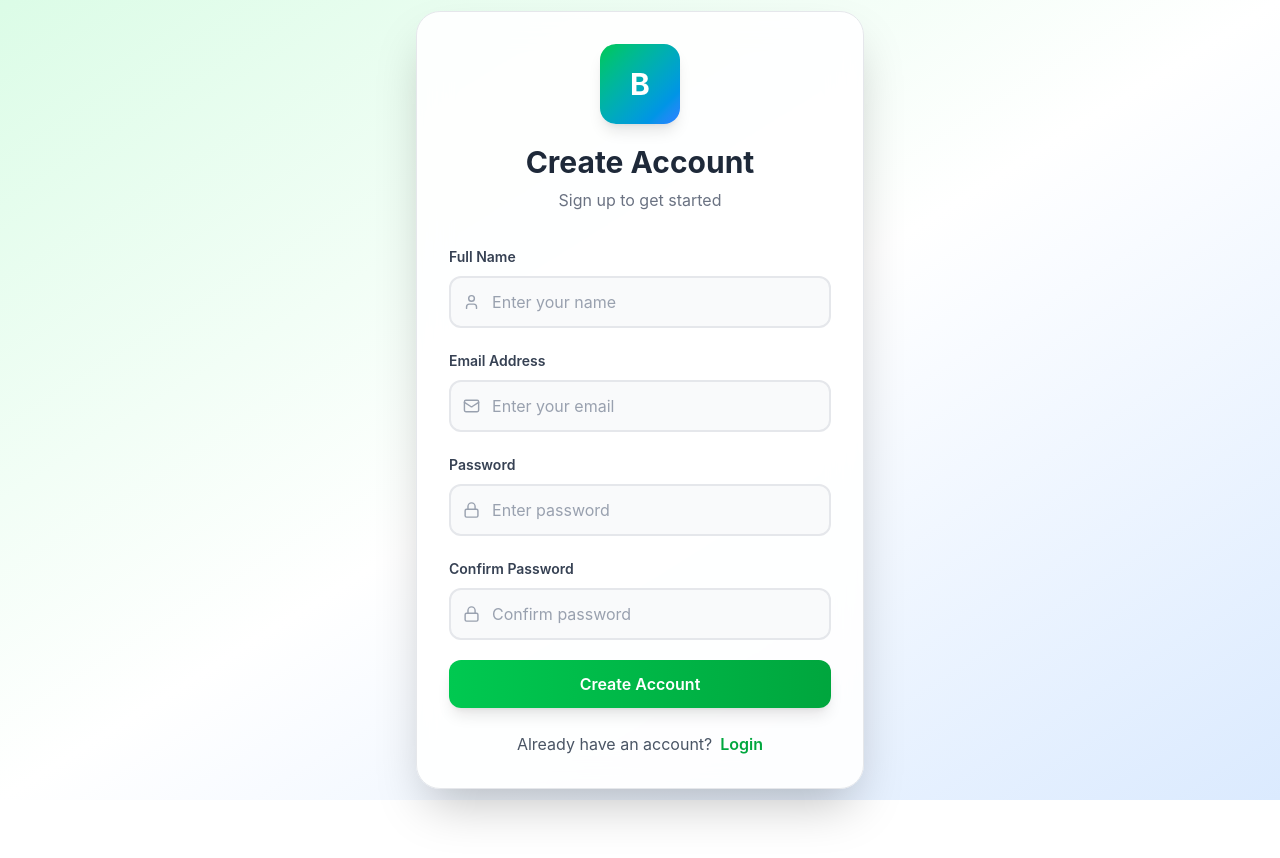
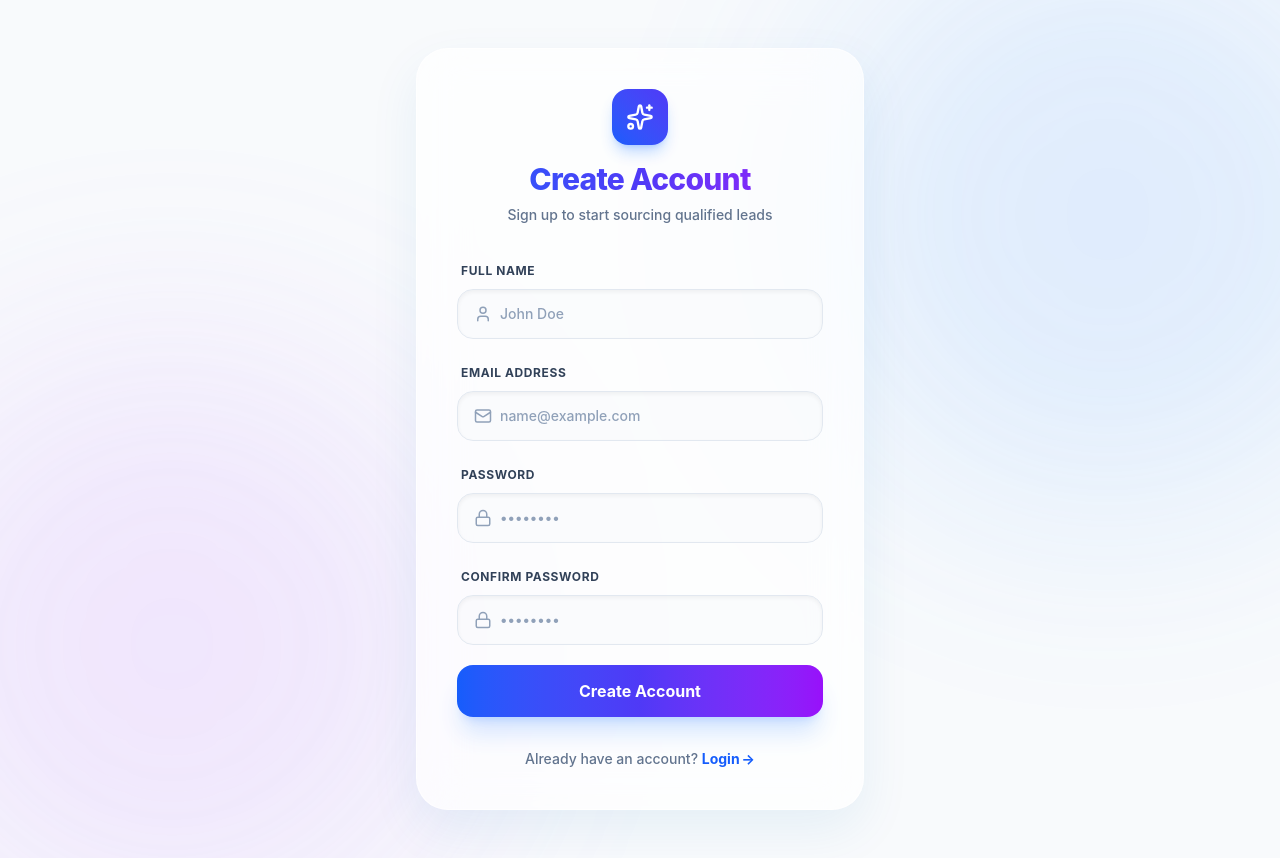
Before and after one commit to bobbyku0104/Map-Data-Generator, a React (Vite) app in the folder client/: page /signup in a window 1280 px wide. Before the commit the page ends 800 px from the top, so only its background shows below. Built offline with nearby package versions, Linux system fonts and the light colour scheme.

Commit message:
ui chnage in register or login part

```diff
--- a/client/src/components/Login.jsx
+++ b/client/src/components/Login.jsx
@@ -1,5 +1,5 @@
 import { useState, useEffect } from "react";
-import { Eye, EyeOff, Mail, Lock, Loader2, AlertCircle } from "lucide-react";
+import { Eye, EyeOff, Mail, Lock, Loader2, AlertCircle, Sparkles } from "lucide-react";
 import { useNavigate } from "react-router-dom";
 import axios from "axios";
 
@@ -52,122 +52,144 @@ export default function Login() {
   };
 
   return (
-    <div className="min-h-screen flex items-center justify-center bg-gradient-to-br from-blue-100 via-white to-purple-100 px-4">
-      <div className="w-full max-w-md bg-white/80 backdrop-blur-lg shadow-2xl rounded-3xl p-8 border border-gray-200">
-        {/* Logo / Heading */}
+    <div className="min-h-screen relative flex items-center justify-center bg-slate-50 overflow-hidden px-4 py-12">
+      {/* Dynamic Background Glow Blobs */}
+      <div className="absolute inset-0 overflow-hidden pointer-events-none">
+        <div className="absolute top-[-10%] right-[-10%] w-[50vw] h-[50vw] max-w-[600px] max-h-[600px] bg-blue-400/20 rounded-full filter blur-[120px] animate-pulse"></div>
+        <div className="absolute bottom-[-10%] left-[-10%] w-[50vw] h-[50vw] max-w-[600px] max-h-[600px] bg-purple-400/20 rounded-full filter blur-[120px] animate-pulse duration-[6000ms]"></div>
+      </div>
+
+      {/* Main Glassmorphic Container */}
+      <div className="relative w-full max-w-md bg-white/70 backdrop-blur-xl shadow-[0_20px_50px_rgba(8,_112,_184,_0.08)] rounded-[32px] p-8 md:p-10 border border-white/60 animate-fade-in-down">
+
+        {/* Brand Emblem & Headings */}
         <div className="text-center mb-8">
-          <div className="w-16 h-16 bg-blue-600 text-white flex items-center justify-center rounded-2xl mx-auto text-2xl font-bold shadow-lg">
-            B
+          <div className="w-14 h-14 bg-gradient-to-tr from-blue-600 to-indigo-600 text-white flex items-center justify-center rounded-2xl mx-auto text-2xl font-black shadow-lg shadow-blue-500/30 transform hover:rotate-12 transition-transform duration-300">
+            <Sparkles className="w-7 h-7" />
           </div>
 
-          <h2 className="text-4xl font-bold mt-4 text-gray-800">
+          <h2 className="text-3xl font-extrabold mt-4 bg-gradient-to-r from-blue-600 via-indigo-600 to-purple-600 bg-clip-text text-transparent tracking-tight">
             Welcome Back
           </h2>
 
-          <p className="text-gray-500 mt-2">Login to continue your account</p>
+          <p className="text-slate-500 mt-2 font-medium text-sm">
+            Sign in to generate high-quality business leads
+          </p>
         </div>
 
-        {/* Error Message */}
+        {/* Error Notification Alert */}
         {error && (
-          <div className="mb-6 p-4 bg-red-50 border border-red-100 rounded-2xl flex items-center gap-3 text-red-700 animate-in fade-in duration-300">
-            <AlertCircle className="w-5 h-5 flex-shrink-0" />
-            <p className="text-sm font-semibold">{error}</p>
+          <div className="mb-6 p-4 bg-red-50/80 backdrop-blur-sm border border-red-100 rounded-2xl flex items-center gap-3 text-red-700 animate-in slide-in-from-top-2 duration-300 shadow-sm">
+            <div className="bg-red-100 p-1.5 rounded-lg flex-shrink-0">
+              <AlertCircle className="w-4 h-4 text-red-600" />
+            </div>
+            <p className="text-xs font-semibold leading-relaxed">{error}</p>
           </div>
         )}
 
-        {/* Form */}
-        <form onSubmit={handleLogin} className="space-y-5">
-          {/* Email */}
+        {/* Interactive Form */}
+        <form onSubmit={handleLogin} className="space-y-6">
+          {/* Email Address */}
           <div>
-            <label className="text-sm font-medium text-gray-700">
+            <label className="text-xs font-bold text-slate-700 tracking-wider uppercase ml-1">
               Email Address
             </label>
 
-            <div className="flex items-center border rounded-xl mt-2 px-3 focus-within:ring-2 focus-within:ring-blue-500 bg-gray-50">
-              <Mail size={18} className="text-gray-400" />
+            <div className="flex items-center border border-slate-200 rounded-2xl mt-2 px-4 bg-slate-50/50 focus-within:bg-white focus-within:border-blue-500 focus-within:ring-4 focus-within:ring-blue-100 transition-all duration-300 shadow-inner">
+              <Mail size={18} className="text-slate-400 mr-2 flex-shrink-0" />
 
               <input
                 type="email"
-                placeholder="Enter your email"
+                placeholder="name@example.com"
                 value={email}
                 onChange={(e) => setEmail(e.target.value)}
                 disabled={loading}
-                className="w-full p-3 bg-transparent outline-none text-gray-700"
+                className="w-full py-3.5 bg-transparent outline-none text-slate-800 placeholder-slate-400 font-medium text-sm"
               />
             </div>
           </div>
 
-          {/* Password */}
+          {/* Password Field */}
           <div>
-            <label className="text-sm font-medium text-gray-700">
+            <label className="text-xs font-bold text-slate-700 tracking-wider uppercase ml-1">
               Password
             </label>
 
-            <div className="flex items-center border rounded-xl mt-2 px-3 focus-within:ring-2 focus-within:ring-blue-500 bg-gray-50">
-              <Lock size={18} className="text-gray-400" />
+            <div className="flex items-center border border-slate-200 rounded-2xl mt-2 px-4 bg-slate-50/50 focus-within:bg-white focus-within:border-blue-500 focus-within:ring-4 focus-within:ring-blue-100 transition-all duration-300 shadow-inner">
+              <Lock size={18} className="text-slate-400 mr-2 flex-shrink-0" />
 
               <input
                 type={showPassword ? "text" : "password"}
-                placeholder="Enter your password"
+                placeholder="••••••••"
                 value={password}
                 onChange={(e) => setPassword(e.target.value)}
                 disabled={loading}
-                className="w-full p-3 bg-transparent outline-none text-gray-700"
+                className="w-full py-3.5 bg-transparent outline-none text-slate-800 placeholder-slate-400 font-medium text-sm"
               />
 
               <button
                 type="button"
                 onClick={() => setShowPassword(!showPassword)}
                 disabled={loading}
+                className="text-slate-400 hover:text-slate-600 transition-colors p-1.5 rounded-lg hover:bg-slate-100/80 cursor-pointer flex-shrink-0"
               >
                 {showPassword ? (
-                  <EyeOff size={20} className="text-gray-500" />
+                  <EyeOff size={18} />
                 ) : (
-                  <Eye size={20} className="text-gray-500" />
+                  <Eye size={18} />
                 )}
               </button>
             </div>
           </div>
 
-          {/* Remember + Forgot */}
-          <div className="flex items-center justify-between text-sm">
-            <label className="flex items-center gap-2 text-gray-600">
-              <input type="checkbox" disabled={loading} />
-              Remember me
+          {/* Session Handling Options */}
+          <div className="flex items-center justify-between text-xs font-semibold px-1">
+            <label className="flex items-center gap-2 text-slate-600 cursor-pointer group">
+              <input
+                type="checkbox"
+                disabled={loading}
+                className="w-4 h-4 rounded border-slate-300 text-blue-600 focus:ring-blue-500 transition-colors cursor-pointer"
+              />
+              <span className="group-hover:text-slate-900 transition-colors">Remember me</span>
             </label>
 
-            <p className="text-blue-600 cursor-pointer hover:underline">
+            <p className="text-blue-600 cursor-pointer hover:text-indigo-700 transition-colors">
               Forgot Password?
             </p>
           </div>
 
-          {/* Button */}
+          {/* Glowing Form Button */}
           <button
             type="submit"
             disabled={loading}
-            className="w-full bg-blue-600 hover:bg-blue-700 transition-all duration-300 text-white p-3 rounded-xl font-semibold shadow-md hover:shadow-xl flex items-center justify-center gap-2"
+            className="relative w-full bg-gradient-to-r from-blue-600 via-indigo-600 to-purple-600 hover:from-blue-500 hover:to-indigo-500 text-white py-3.5 rounded-2xl font-bold transition-all duration-300 shadow-xl shadow-blue-500/20 hover:shadow-indigo-500/30 hover:-translate-y-0.5 active:translate-y-0 active:scale-[0.98] flex items-center justify-center gap-2 disabled:opacity-50 disabled:cursor-not-allowed group overflow-hidden cursor-pointer"
           >
+            {/* Sweeping Shine Overlay */}
+            <div className="animate-shine"></div>
+
             {loading ? (
               <>
-                <Loader2 className="w-5 h-5 animate-spin" />
-                Logging in...
+                <Loader2 className="w-5 h-5 animate-spin mr-1" />
+                <span>Signing in...</span>
               </>
             ) : (
-              "Login"
+              <span>Sign In</span>
             )}
           </button>
         </form>
 
-        {/* Signup */}
-        <p className="text-center mt-6 text-gray-600">
-          Don’t have an account?
+        {/* Signup Redirect Area */}
+        <p className="text-center mt-8 text-slate-500 text-sm font-medium">
+          Don't have an account?{" "}
           <span
             onClick={() => !loading && navigate("/signup")}
-            className="text-blue-600 ml-2 font-semibold cursor-pointer hover:underline"
+            className="text-blue-600 font-bold cursor-pointer hover:text-indigo-700 transition-colors inline-flex items-center gap-0.5 group"
           >
-            Sign Up
+            <span>Sign Up</span>
+            <span className="transform group-hover:translate-x-0.5 transition-transform duration-200">&rarr;</span>
           </span>
         </p>
+
       </div>
     </div>
   );
--- a/client/src/components/Signup.jsx
+++ b/client/src/components/Signup.jsx
@@ -1,6 +1,6 @@
 import { useState, useEffect } from "react";
 import { useNavigate } from "react-router-dom";
-import { User, Mail, Lock, Loader2, AlertCircle } from "lucide-react";
+import { User, Mail, Lock, Loader2, AlertCircle, Sparkles } from "lucide-react";
 import axios from "axios";
 
 export default function Signup() {
@@ -59,138 +59,155 @@ export default function Signup() {
   };
 
   return (
-    <div className="min-h-screen flex items-center justify-center bg-gradient-to-br from-green-100 via-white to-blue-100 px-4">
-      <div className="w-full max-w-md bg-white/90 backdrop-blur-lg shadow-2xl rounded-3xl p-8 border border-gray-200 transform transition-all duration-300 hover:scale-[1.02]">
-        {/* Logo */}
+    <div className="min-h-screen relative flex items-center justify-center bg-slate-50 overflow-hidden px-4 py-12">
+      {/* Dynamic Background Glow Blobs */}
+      <div className="absolute inset-0 overflow-hidden pointer-events-none">
+        <div className="absolute top-[-10%] right-[-10%] w-[50vw] h-[50vw] max-w-[600px] max-h-[600px] bg-blue-400/20 rounded-full filter blur-[120px] animate-pulse"></div>
+        <div className="absolute bottom-[-10%] left-[-10%] w-[50vw] h-[50vw] max-w-[600px] max-h-[600px] bg-purple-400/20 rounded-full filter blur-[120px] animate-pulse duration-[6000ms]"></div>
+      </div>
+
+      {/* Main Glassmorphic Container */}
+      <div className="relative w-full max-w-md bg-white/70 backdrop-blur-xl shadow-[0_20px_50px_rgba(8,_112,_184,_0.08)] rounded-[32px] p-8 md:p-10 border border-white/60 animate-fade-in-down">
+
+        {/* Brand Emblem & Headings */}
         <div className="text-center mb-8">
-          <div className="w-20 h-20 bg-gradient-to-br from-green-500 to-blue-500 text-white flex items-center justify-center rounded-2xl mx-auto text-3xl font-bold shadow-lg">
-            B
+          <div className="w-14 h-14 bg-gradient-to-tr from-blue-600 to-indigo-600 text-white flex items-center justify-center rounded-2xl mx-auto text-2xl font-black shadow-lg shadow-blue-500/30 transform hover:rotate-12 transition-transform duration-300">
+            <Sparkles className="w-7 h-7" />
           </div>
 
-          <h2 className="text-3xl font-bold mt-5 text-gray-800">
+          <h2 className="text-3xl font-extrabold mt-4 bg-gradient-to-r from-blue-600 via-indigo-600 to-purple-600 bg-clip-text text-transparent tracking-tight">
             Create Account
           </h2>
 
-          <p className="text-gray-500 mt-2">Sign up to get started</p>
+          <p className="text-slate-500 mt-2 font-medium text-sm">
+            Sign up to start sourcing qualified leads
+          </p>
         </div>
 
-        {/* Error Message */}
+        {/* Error Notification Alert */}
         {error && (
-          <div className="mb-6 p-4 bg-red-50 border border-red-100 rounded-2xl flex items-center gap-3 text-red-700 animate-in fade-in duration-300">
-            <AlertCircle className="w-5 h-5 flex-shrink-0" />
-            <p className="text-sm font-semibold">{error}</p>
+          <div className="mb-6 p-4 bg-red-50/80 backdrop-blur-sm border border-red-100 rounded-2xl flex items-center gap-3 text-red-700 animate-in slide-in-from-top-2 duration-300 shadow-sm">
+            <div className="bg-red-100 p-1.5 rounded-lg flex-shrink-0">
+              <AlertCircle className="w-4 h-4 text-red-600" />
+            </div>
+            <p className="text-xs font-semibold leading-relaxed">{error}</p>
           </div>
         )}
 
-        {/* Form */}
+        {/* Interactive Form */}
         <form onSubmit={handleSignup} className="space-y-5">
-          {/* Name */}
+          {/* Full Name */}
           <div>
-            <label className="text-sm font-semibold text-gray-700">
+            <label className="text-xs font-bold text-slate-700 tracking-wider uppercase ml-1">
               Full Name
             </label>
 
-            <div className="flex items-center border-2 border-gray-200 rounded-xl mt-2 px-3 bg-gray-50 focus-within:border-green-500 focus-within:bg-white transition-all duration-200">
-              <User size={18} className="text-gray-400" />
+            <div className="flex items-center border border-slate-200 rounded-2xl mt-2 px-4 bg-slate-50/50 focus-within:bg-white focus-within:border-blue-500 focus-within:ring-4 focus-within:ring-blue-100 transition-all duration-300 shadow-inner">
+              <User size={18} className="text-slate-400 mr-2 flex-shrink-0" />
 
               <input
                 type="text"
-                placeholder="Enter your name"
+                placeholder="John Doe"
                 value={name}
                 onChange={(e) => setName(e.target.value)}
                 disabled={loading}
-                className="w-full p-3 bg-transparent outline-none text-gray-700 placeholder:text-gray-400"
+                className="w-full py-3.5 bg-transparent outline-none text-slate-800 placeholder-slate-400 font-medium text-sm"
               />
             </div>
           </div>
 
-          {/* Email */}
+          {/* Email Address */}
           <div>
-            <label className="text-sm font-semibold text-gray-700">
+            <label className="text-xs font-bold text-slate-700 tracking-wider uppercase ml-1">
               Email Address
             </label>
 
-            <div className="flex items-center border-2 border-gray-200 rounded-xl mt-2 px-3 bg-gray-50 focus-within:border-green-500 focus-within:bg-white transition-all duration-200">
-              <Mail size={18} className="text-gray-400" />
+            <div className="flex items-center border border-slate-200 rounded-2xl mt-2 px-4 bg-slate-50/50 focus-within:bg-white focus-within:border-blue-500 focus-within:ring-4 focus-within:ring-blue-100 transition-all duration-300 shadow-inner">
+              <Mail size={18} className="text-slate-400 mr-2 flex-shrink-0" />
 
               <input
                 type="email"
-                placeholder="Enter your email"
+                placeholder="name@example.com"
                 value={email}
                 onChange={(e) => setEmail(e.target.value)}
                 disabled={loading}
-                className="w-full p-3 bg-transparent outline-none text-gray-700 placeholder:text-gray-400"
+                className="w-full py-3.5 bg-transparent outline-none text-slate-800 placeholder-slate-400 font-medium text-sm"
               />
             </div>
           </div>
 
-          {/* Password */}
+          {/* Password Field */}
           <div>
-            <label className="text-sm font-semibold text-gray-700">
+            <label className="text-xs font-bold text-slate-700 tracking-wider uppercase ml-1">
               Password
             </label>
 
-            <div className="flex items-center border-2 border-gray-200 rounded-xl mt-2 px-3 bg-gray-50 focus-within:border-green-500 focus-within:bg-white transition-all duration-200">
-              <Lock size={18} className="text-gray-400" />
+            <div className="flex items-center border border-slate-200 rounded-2xl mt-2 px-4 bg-slate-50/50 focus-within:bg-white focus-within:border-blue-500 focus-within:ring-4 focus-within:ring-blue-100 transition-all duration-300 shadow-inner">
+              <Lock size={18} className="text-slate-400 mr-2 flex-shrink-0" />
 
               <input
                 type="password"
-                placeholder="Enter password"
+                placeholder="••••••••"
                 value={password}
                 onChange={(e) => setPassword(e.target.value)}
                 disabled={loading}
-                className="w-full p-3 bg-transparent outline-none text-gray-700 placeholder:text-gray-400"
+                className="w-full py-3.5 bg-transparent outline-none text-slate-800 placeholder-slate-400 font-medium text-sm"
               />
             </div>
           </div>
 
-          {/* Confirm Password */}
+          {/* Confirm Password Field */}
           <div>
-            <label className="text-sm font-semibold text-gray-700">
+            <label className="text-xs font-bold text-slate-700 tracking-wider uppercase ml-1">
               Confirm Password
             </label>
 
-            <div className="flex items-center border-2 border-gray-200 rounded-xl mt-2 px-3 bg-gray-50 focus-within:border-green-500 focus-within:bg-white transition-all duration-200">
-              <Lock size={18} className="text-gray-400" />
+            <div className="flex items-center border border-slate-200 rounded-2xl mt-2 px-4 bg-slate-50/50 focus-within:bg-white focus-within:border-blue-500 focus-within:ring-4 focus-within:ring-blue-100 transition-all duration-300 shadow-inner">
+              <Lock size={18} className="text-slate-400 mr-2 flex-shrink-0" />
 
               <input
                 type="password"
-                placeholder="Confirm password"
+                placeholder="••••••••"
                 value={confirmPassword}
                 onChange={(e) => setConfirmPassword(e.target.value)}
                 disabled={loading}
-                className="w-full p-3 bg-transparent outline-none text-gray-700 placeholder:text-gray-400"
+                className="w-full py-3.5 bg-transparent outline-none text-slate-800 placeholder-slate-400 font-medium text-sm"
               />
             </div>
           </div>
 
-          {/* Button */}
+          {/* Glowing Form Button */}
           <button
             type="submit"
             disabled={loading}
-            className="w-full bg-gradient-to-r from-green-500 to-green-600 hover:from-green-600 hover:to-green-700 transition-all duration-300 text-white p-3 rounded-xl font-semibold shadow-lg hover:shadow-xl transform hover:-translate-y-0.5 flex items-center justify-center gap-2"
+            className="relative w-full bg-gradient-to-r from-blue-600 via-indigo-600 to-purple-600 hover:from-blue-500 hover:to-indigo-500 text-white py-3.5 rounded-2xl font-bold transition-all duration-300 shadow-xl shadow-blue-500/20 hover:shadow-indigo-500/30 hover:-translate-y-0.5 active:translate-y-0 active:scale-[0.98] flex items-center justify-center gap-2 disabled:opacity-50 disabled:cursor-not-allowed group overflow-hidden cursor-pointer mt-2"
           >
+            {/* Sweeping Shine Overlay */}
+            <div className="animate-shine"></div>
+
             {loading ? (
               <>
-                <Loader2 className="w-5 h-5 animate-spin" />
-                Creating account...
+                <Loader2 className="w-5 h-5 animate-spin mr-1" />
+                <span>Creating Account...</span>
               </>
             ) : (
-              "Create Account"
+              <span>Create Account</span>
             )}
           </button>
         </form>
 
-        {/* Login */}
-        <p className="text-center mt-6 text-gray-600">
-          Already have an account?
+        {/* Login Redirect Area */}
+        <p className="text-center mt-8 text-slate-500 text-sm font-medium">
+          Already have an account?{" "}
           <span
             onClick={() => !loading && navigate("/")}
-            className="text-green-600 ml-2 font-semibold cursor-pointer hover:text-green-700 hover:underline transition-all duration-200"
+            className="text-blue-600 font-bold cursor-pointer hover:text-indigo-700 transition-colors inline-flex items-center gap-0.5 group"
           >
-            Login
+            <span>Login</span>
+            <span className="transform group-hover:translate-x-0.5 transition-transform duration-200">&rarr;</span>
           </span>
         </p>
+
       </div>
     </div>
   );
```
